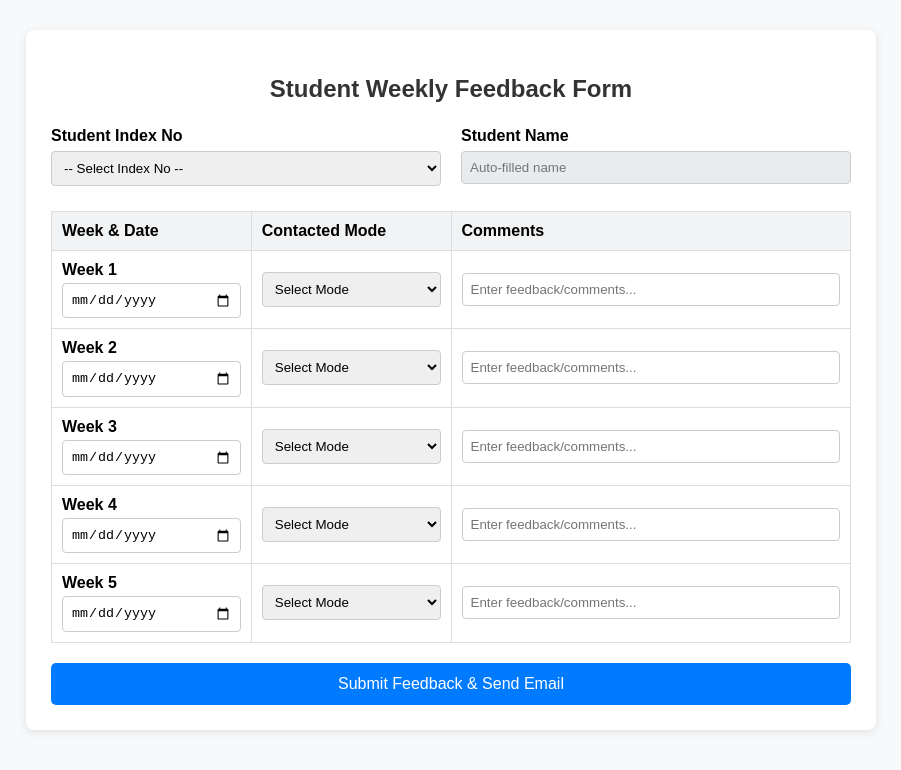
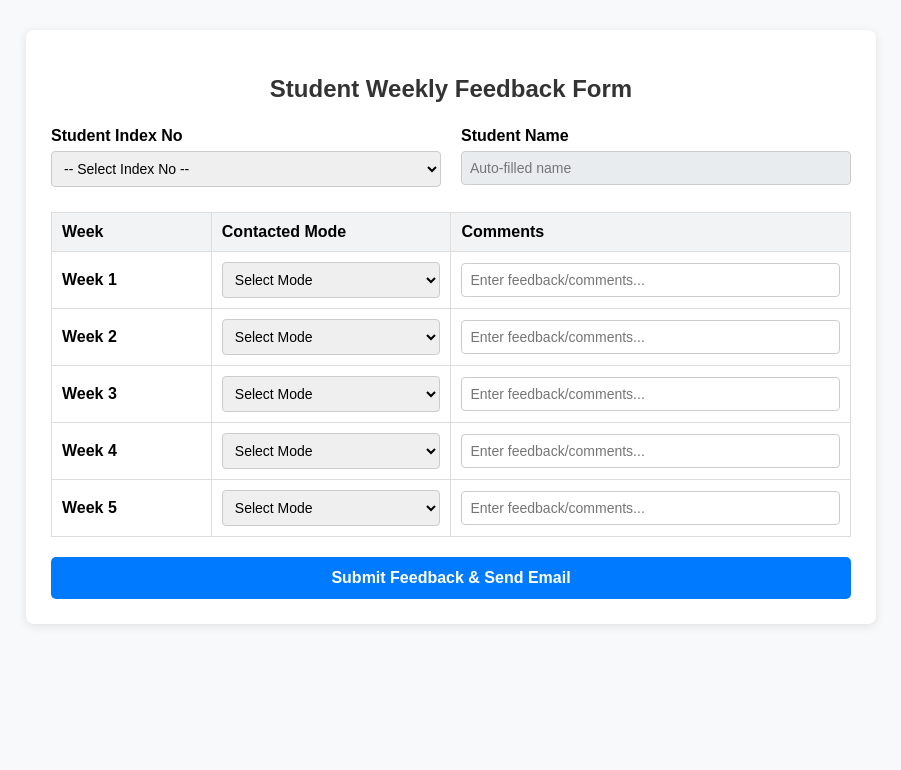
Before and after one commit to Dalpedil/student-feedback-app, a website: page public/student.html in a window 1280 px wide. Shown: the whole page, without its empty margins (189-1090 px from the left). Drawn offline with Linux system fonts and the light colour scheme.

Commit message:
Update student.html

```diff
--- a/public/student.html
+++ b/public/student.html
@@ -3,7 +3,7 @@
 <head>
   <meta charset="UTF-8">
   <meta name="viewport" content="width=device-width, initial-scale=1.0">
-  <title>Weekly Student Feedback</title>
+  <title>Student Weekly Feedback</title>
   <style>
     body { font-family: Arial, sans-serif; margin: 30px; background: #f7f9fa; }
     .container { max-width: 800px; margin: auto; background: #fff; padding: 25px; border-radius: 8px; box-shadow: 0 2px 10px rgba(0,0,0,0.1); }
@@ -12,8 +12,8 @@
     .top-section { display: flex; gap: 20px; margin-bottom: 25px; }
     .form-group { flex: 1; }
     label { display: block; font-weight: bold; margin-bottom: 6px; }
-    input[type="text"], input[type="date"], select {
-      width: 100%; padding: 8px; box-sizing: border-box; border: 1px solid #ccc; border-radius: 4px;
+    input[type="text"], select {
+      width: 100%; padding: 8px; box-sizing: border-box; border: 1px solid #ccc; border-radius: 4px; font-size: 14px;
     }
     input[readonly] { background-color: #e9ecef; cursor: not-allowed; }
 
@@ -23,7 +23,7 @@
 
     button {
       margin-top: 20px; width: 100%; padding: 12px; background: #007bff;
-      color: white; border: none; border-radius: 5px; font-size: 16px; cursor: pointer;
+      color: white; border: none; border-radius: 5px; font-size: 16px; cursor: pointer; font-weight: bold;
     }
     button:hover { background: #0056b3; }
   </style>
@@ -33,16 +33,12 @@
     <h2>Student Weekly Feedback Form</h2>
     <form action="/submit-feedback" method="POST">
 
-      <!-- Top Row: Index No and Auto-populated Name -->
+      <!-- Top Row: Student Selection -->
       <div class="top-section">
         <div class="form-group">
           <label for="indexNo">Student Index No</label>
           <select id="indexNo" name="indexNo" onchange="updateStudentName()" required>
             <option value="" disabled selected>-- Select Index No --</option>
-            <option value="IT2001">IT2001</option>
-            <option value="IT2002">IT2002</option>
-            <option value="IT2003">IT2003</option>
-            <option value="IT2004">IT2004</option>
           </select>
         </div>
 
@@ -52,17 +48,17 @@
         </div>
       </div>
 
-      <!-- 5-Week Table -->
+      <!-- 5-Week Table (No Date Field) -->
       <table>
         <thead>
           <tr>
-            <th style="width: 25%;">Week & Date</th>
-            <th style="width: 25%;">Contacted Mode</th>
+            <th style="width: 20%;">Week</th>
+            <th style="width: 30%;">Contacted Mode</th>
             <th style="width: 50%;">Comments</th>
           </tr>
         </thead>
         <tbody id="tableBody">
-          <!-- Dynamically generated 5 rows -->
+          <!-- Populated dynamically -->
         </tbody>
       </table>
 
@@ -71,30 +67,78 @@
   </div>
 
   <script>
-    // Student database mapping
+    // Complete 42-Student List
     const studentData = {
-      "IT2001": "Kasun Perera",
-      "IT2002": "Nimal Silva",
-      "IT2003": "Amara Fernando",
-      "IT2004": "Dulani Jayawardena"
+      "212317G": "Herath H.M.H.S.",
+      "212346T": "Prabhasara P.V.D.",
+      "222301L": "Abeywardhana B.A.S.M.N.",
+      "222303U": "Anurodhani W.I.",
+      "222305D": "Bandara K.A.T.S.",
+      "222306G": "Devindi B.M.",
+      "222307K": "Devmini S.M.V.",
+      "222309T": "Etampawala E.R.S.N.",
+      "222310M": "Fernando M.T.K.",
+      "222311R": "Perera G.G.N.",
+      "222315H": "Ishara W.M.A.D.",
+      "222317P": "Jathuppiriyan J.",
+      "222320T": "Jayawansha I.C.L.",
+      "222322C": "Kalpanee B.G.W.",
+      "222323F": "Krishnakumar R.",
+      "222326R": "Malsha B.H.",
+      "222327V": "Nishantha B.P.T.D.",
+      "222330A": "Randeniya R.M.K.T.",
+      "222331D": "Randika R.P.S.",
+      "222332G": "Rasim M.J.",
+      "222334N": "Rathnayake R.M.T.K.",
+      "222335T": "Samarasena D.G.M.M.",
+      "222337C": "Sathviru H.R.T.",
+      "222339J": "Shahidya S",
+      "222340E": "Suaadh F.F.",
+      "222342L": "Thevasalomy S.",
+      "222343P": "Thilaksan S.",
+      "222344U": "Thuvaraga T.",
+      "222347G": "Wickramanayaka K.N.Y.",
+      "222351M": "Perera A.T.Y.",
+      "222353V": "Weerasinghe V.O",
+      "222354B": "Samaraweera D.S.G",
+      "222355E": "Wijerathna U.R.I",
+      "222356H": "Nisansala P.K.S",
+      "222358P": "Bandara M.W.R",
+      "222359U": "Jayasiri S.S.K",
+      "222360N": "Wickramasinghe U.V.G.G",
+      "222361T": "Dasanayaka D.T.M.U",
+      "222362X": "Hemapathirana H.P.G.K.G",
+      "222363C": "Sahla M.P.F",
+      "222364F": "Madhavan M.",
+      "222365J": "Karunarathne R.M.T.D",
+      "222367R": "Sanojan S.",
+      "222369B": "Kanagasingam D.",
+      "222370U": "Jeiyadancy T.",
+      "222371A": "Thirimanna N.S."
     };
+
+    // Populate dropdown
+    const select = document.getElementById("indexNo");
+    for (const [index, name] of Object.entries(studentData)) {
+      const opt = document.createElement("option");
+      opt.value = index;
+      opt.textContent = `${index} - ${name}`;
+      select.appendChild(opt);
+    }
 
     function updateStudentName() {
       const selectedIndex = document.getElementById("indexNo").value;
       document.getElementById("studentName").value = studentData[selectedIndex] || "";
     }
 
-    // Build the 5 week rows matching your sketch
+    // Build the 5 week rows without date picker
     const modes = ["Email", "Physical", "WhatsApp", "Message"];
     const tbody = document.getElementById("tableBody");
 
     for (let i = 1; i <= 5; i++) {
       const tr = document.createElement("tr");
       tr.innerHTML = `
-        <td>
-          <strong>Week ${i}</strong><br>
-          <input type="date" name="weeks[${i}][date]" required style="margin-top: 4px;">
-        </td>
+        <td><strong>Week ${i}</strong></td>
         <td>
           <select name="weeks[${i}][mode]" required>
             <option value="" disabled selected>Select Mode</option>
```
